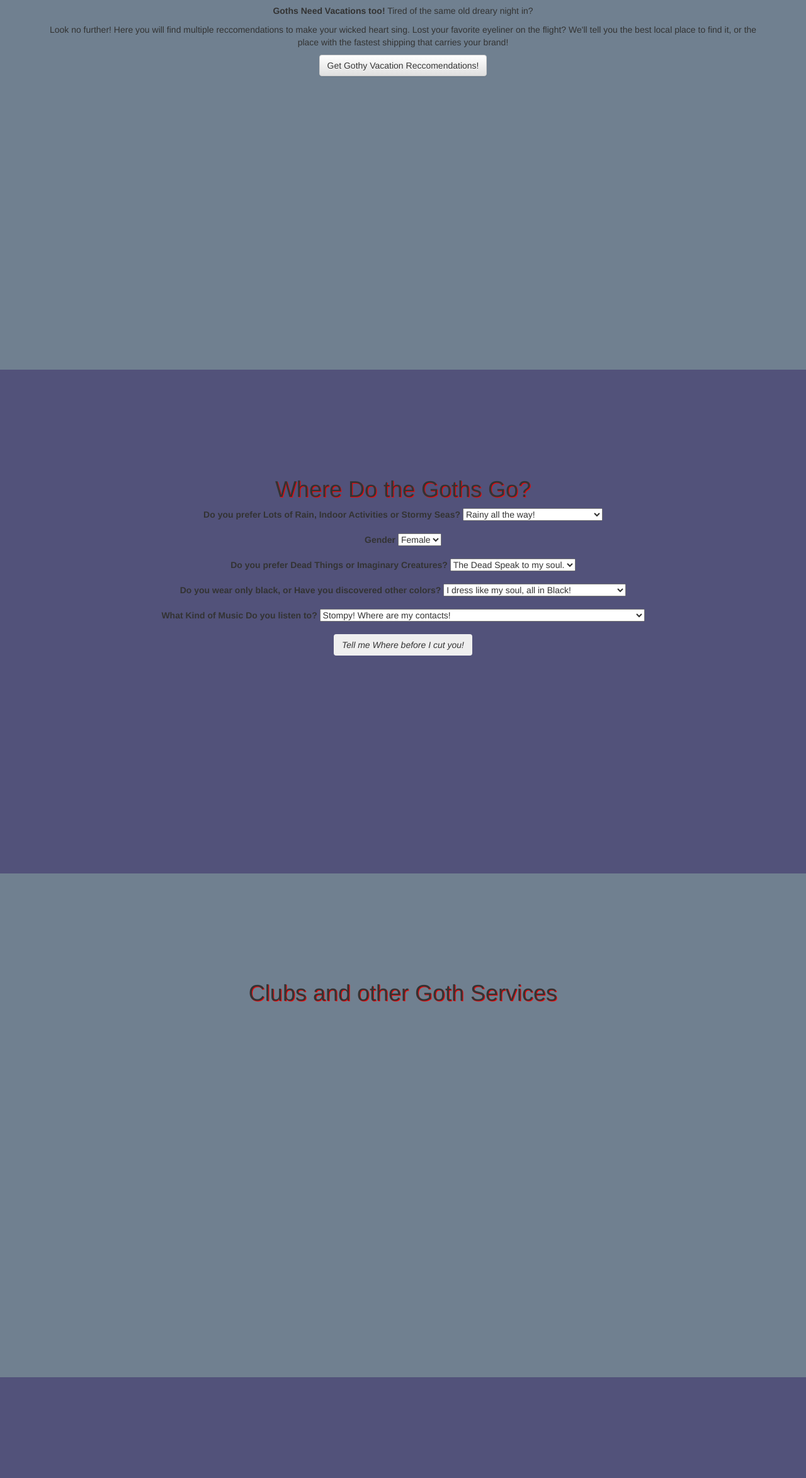
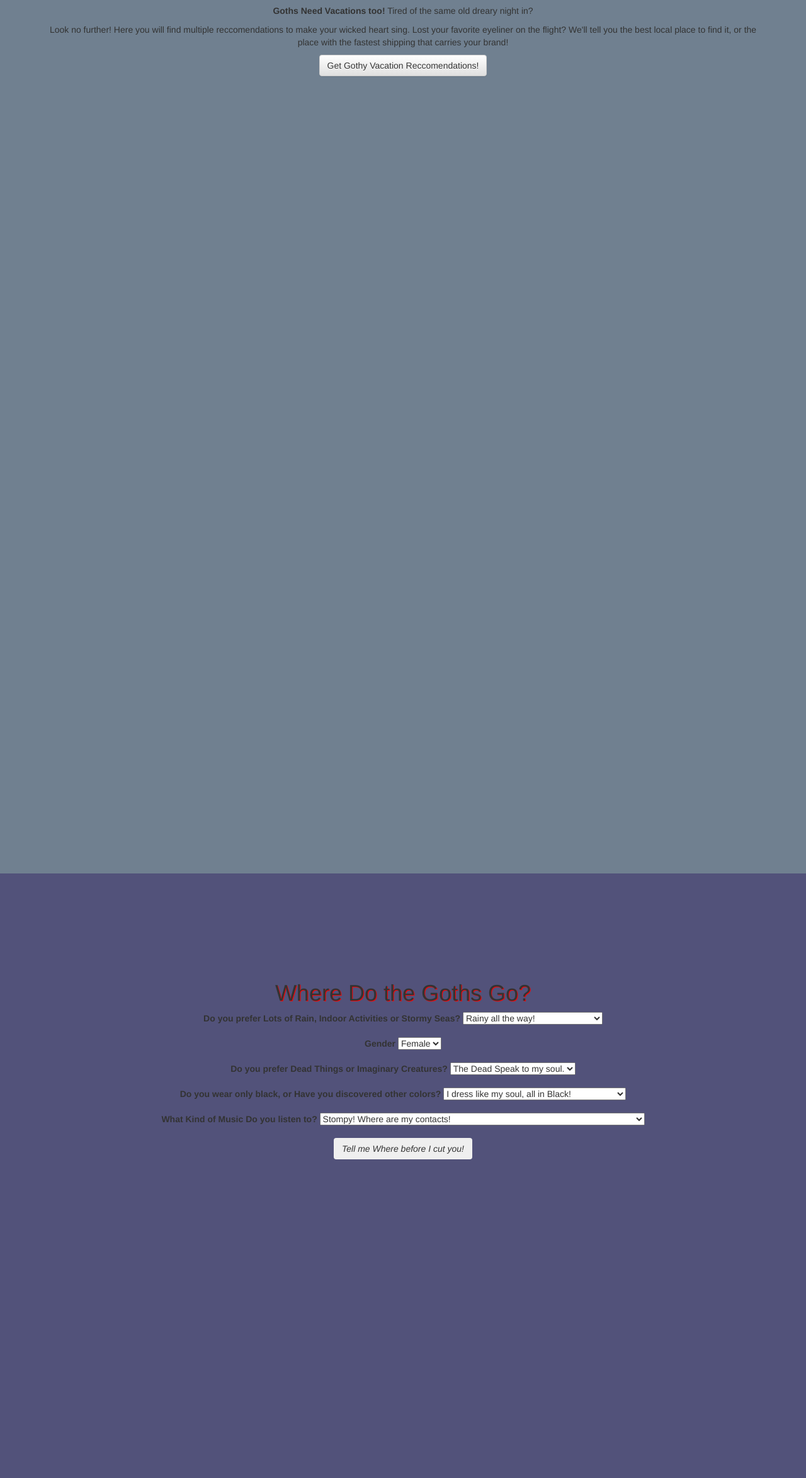
Before and after one commit to soy-capitan/GothsDayOut, a plain HTML site: page index.html in a window 1280 px wide. Shown: the part 213-2560 px from the top of the page at 63% size. Drawn offline with nearby package versions, Linux system fonts and the light colour scheme.

```diff
--- a/css/styles.css
+++ b/css/styles.css
@@ -35,7 +35,7 @@
     }
 }
 .intro-section {
-    height: 100%;
+    height: 200%;
     padding-top: 150px;
     padding-bottom: 100px;
     text-align: center;
@@ -43,21 +43,21 @@
 }
 
 .about-section {
-    height: 100%;
+    height: 200%;
     padding-top: 150px;
     text-align: center;
     background: #52527a;
 }
 
 .services-section {
-    height: 100%;
+    height: 200%;
     padding-top: 150px;
     text-align: center;
     background: #708090;
 }
 
 .contact-section {
-    height: 100%;
+    height: 200%;
     padding-top: 150px;
     text-align: center;
     background: #52527a;
```
